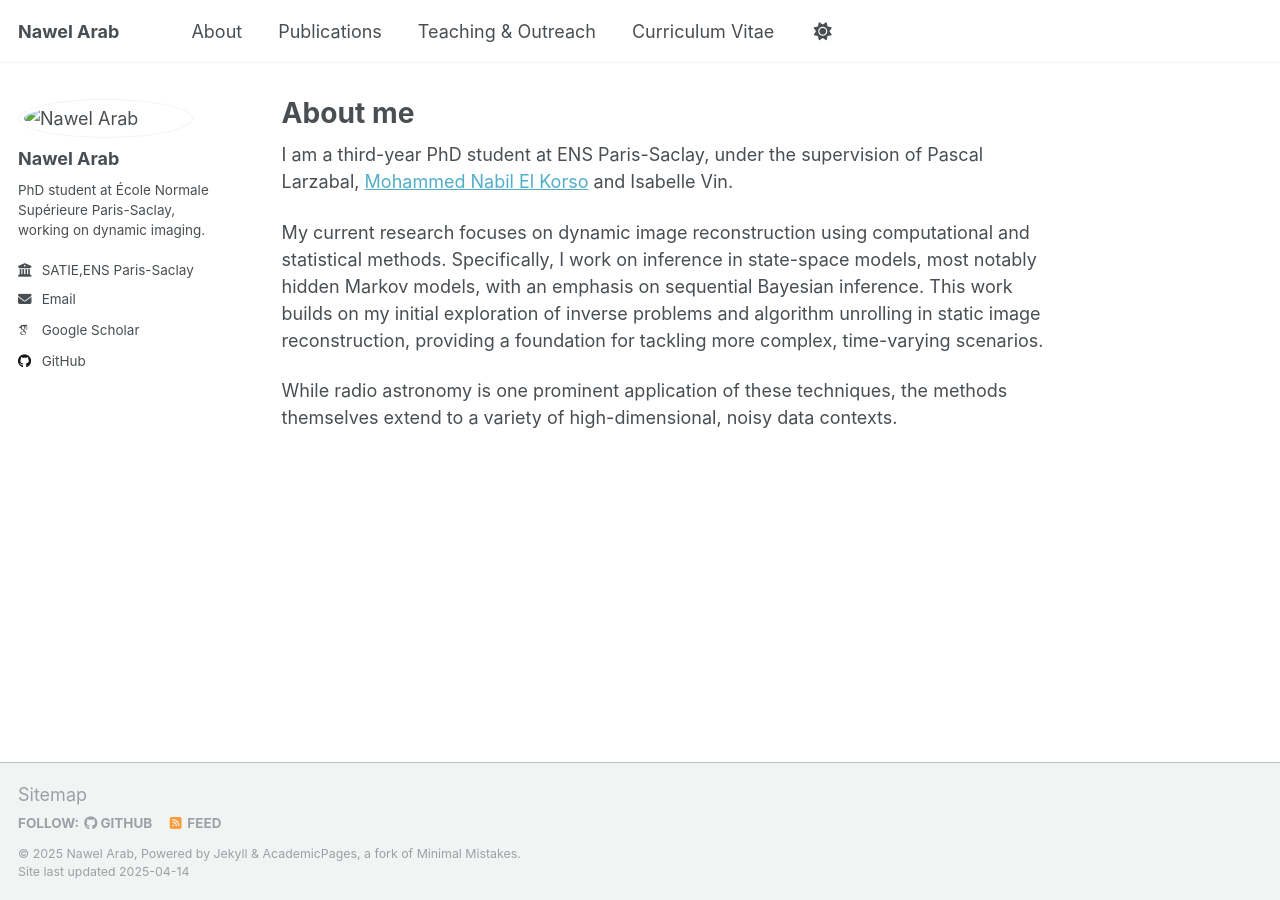
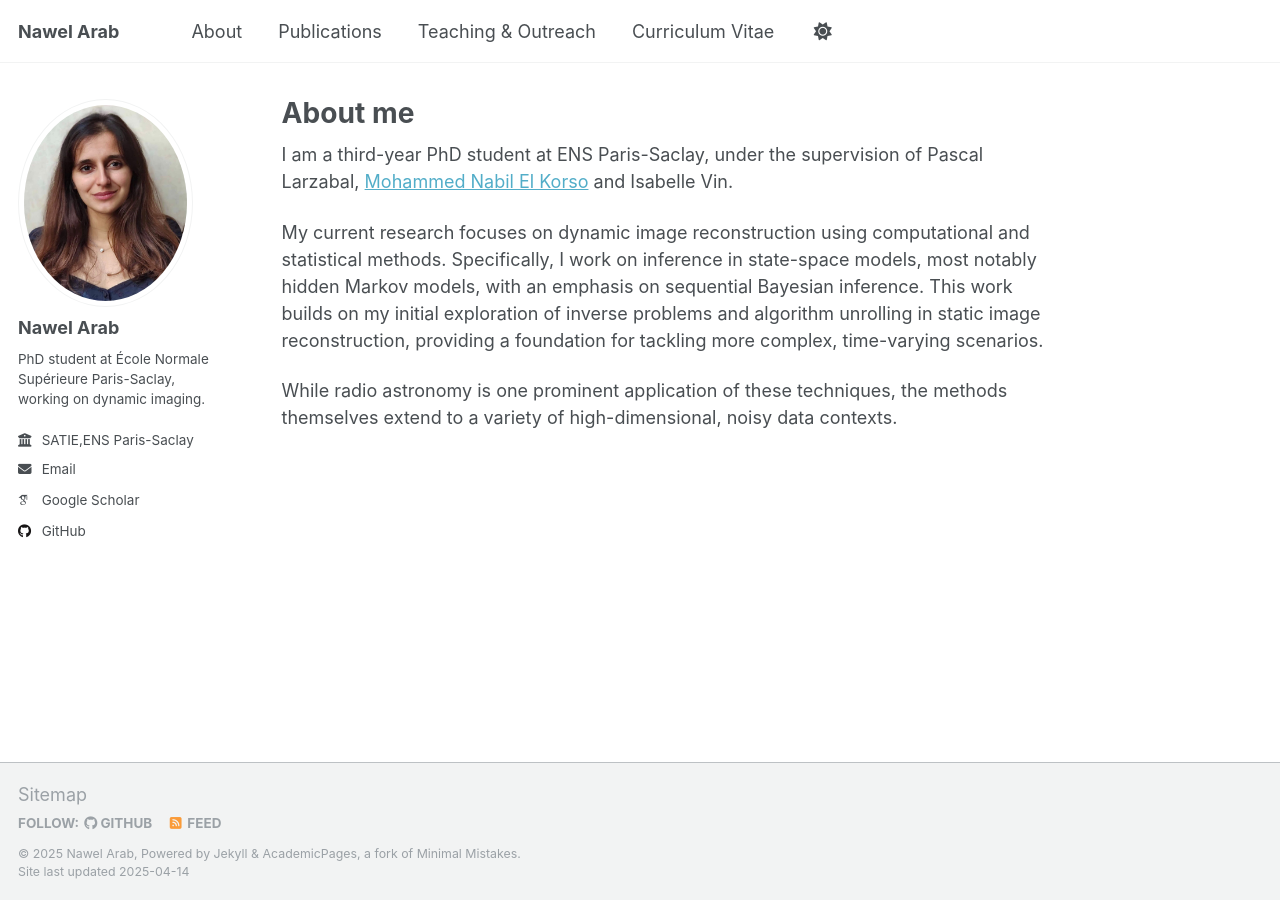
Before and after one commit to NawelAr/NawelAr.github.io, a Jekyll site: the page built from _pages/about.md, in a window 1280 px wide. Built offline with Jekyll 4.4.1, drawn with Linux system fonts in a browser that asks for light colours; some web fonts are replaced.

Commit message:
Update _config.yml

```diff
--- a/_config.yml
+++ b/_config.yml
@@ -22,7 +22,7 @@ repository               : "NawelAr/NawelAr.github.io"
 #               Additional customization can be done by editing /_includes/author-profile.html
 author:
   # Biographic information
-  avatar           : "/images/pp.jpg"
+  avatar           : "pp.jpg"
   name             : "Nawel Arab"
   pronouns         : # example: "she/her"
   bio              : "PhD student at École Normale Supérieure Paris-Saclay, working on dynamic imaging."
```
